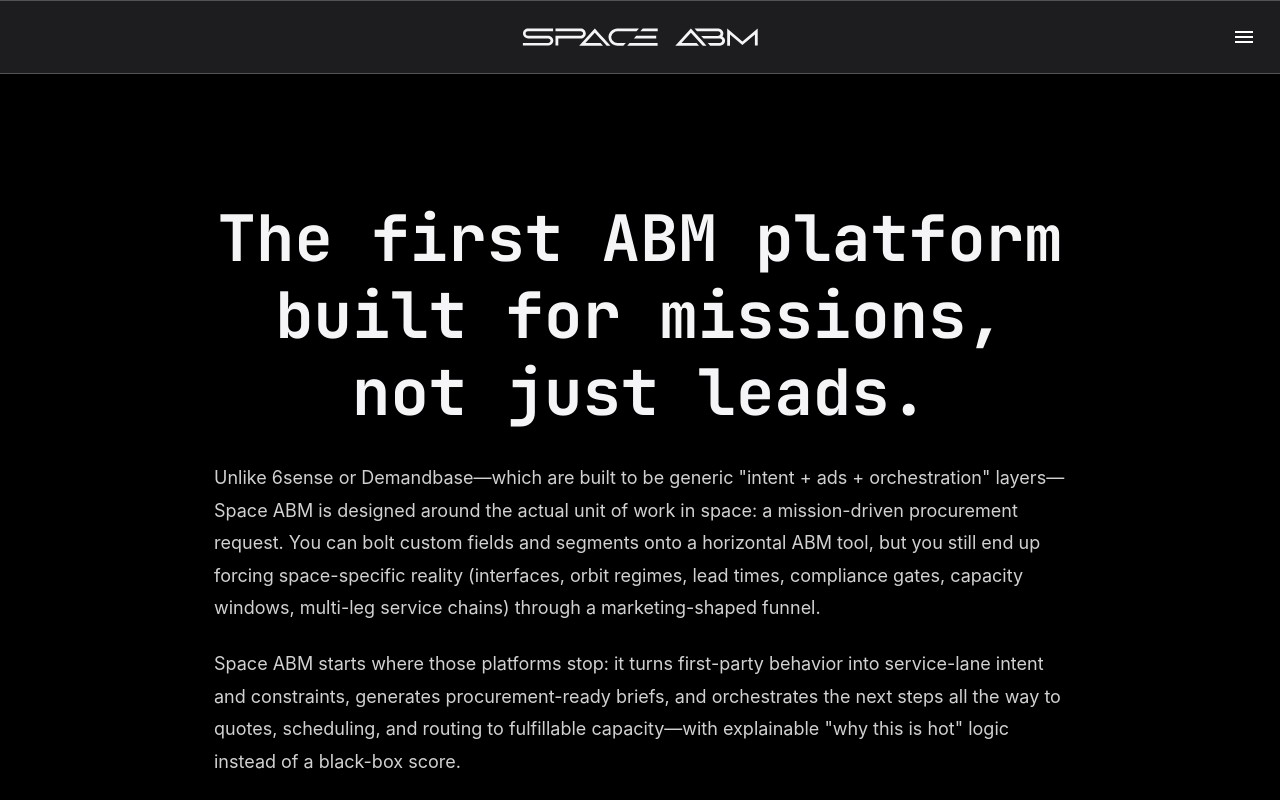
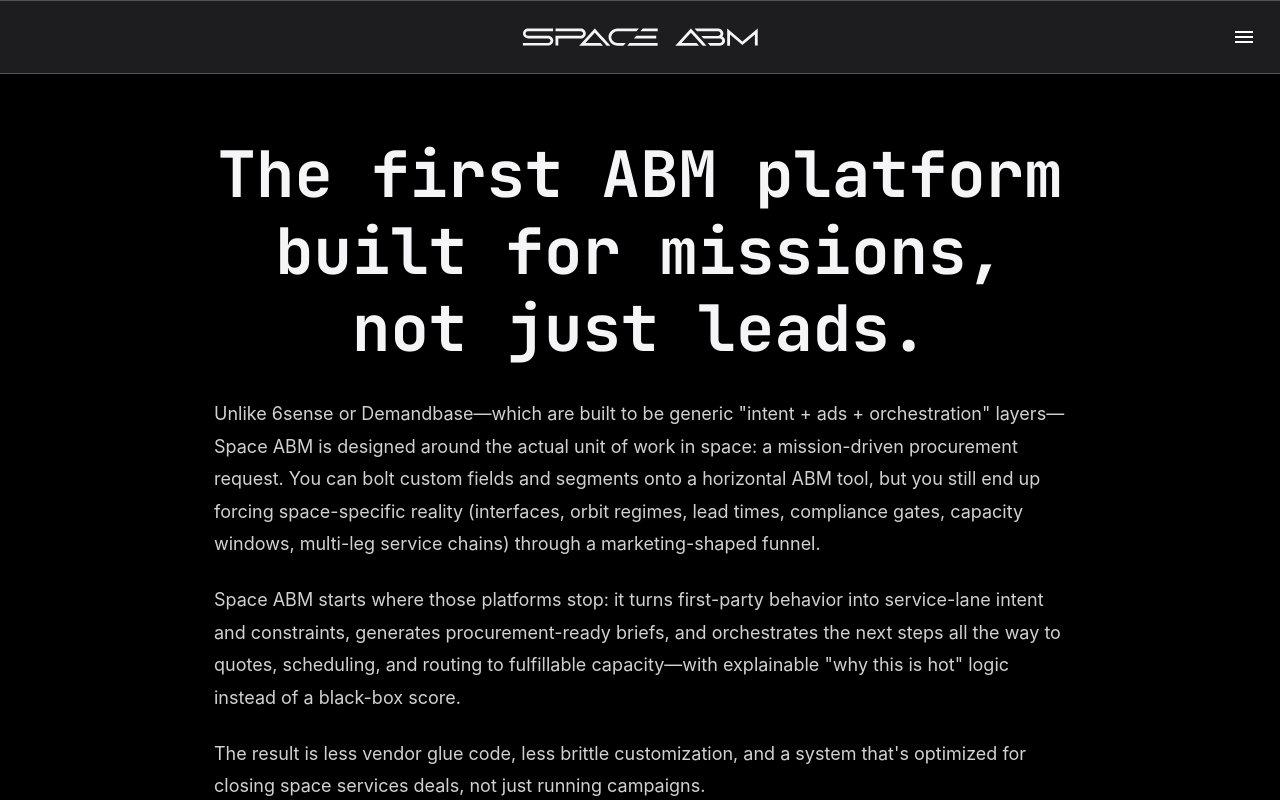
Before and after one commit to bigbadbrad/space-abm, a Next.js app: page / in a window 1280 px wide. Shown: the top 800 px of the page. Built offline with nearby package versions, Linux system fonts and the light colour scheme; no server answers.

Commit message:
Update HeroBlock.tsx

```diff
--- a/src/components/HeroBlock.tsx
+++ b/src/components/HeroBlock.tsx
@@ -8,7 +8,7 @@
 
 export const HeroBlock: FC = () => {
   return (
-    <Box sx={{ backgroundColor: '#000000', pt: { xs: 12, md: 16 }, pb: { xs: 8, md: 12 } }}>
+    <Box sx={{ backgroundColor: '#000000', pt: { xs: 4, md: 8 }, pb: { xs: 8, md: 12 } }}>
       <Container maxWidth="md">
         <Typography
           component="h1"
```
